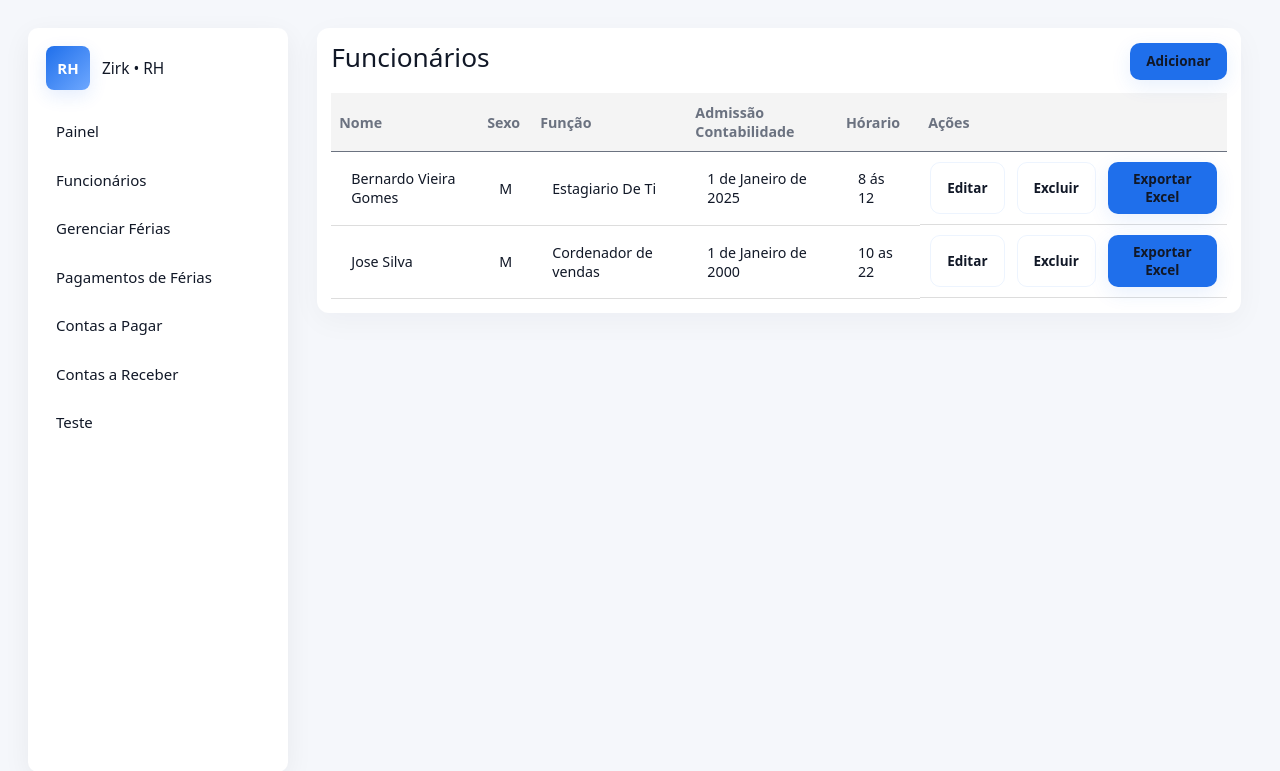
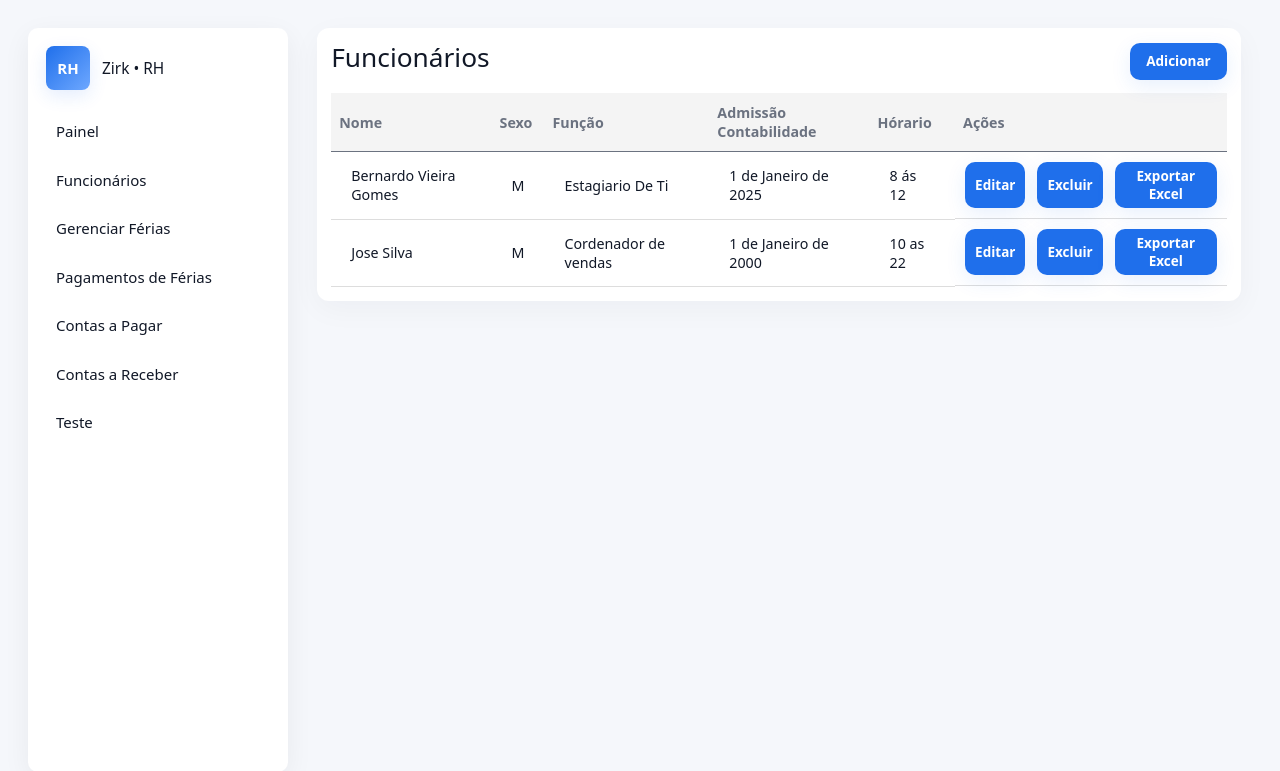
Before and after one commit to BernardoVieiraDev/ZirkMarcenariaERP, a Django app: page /funcionarios/ in a window 1280 px wide. Shown: the top 771 px of the page. Run offline with Django 5.2, Linux system fonts and the light colour scheme; data comes from the database, SQL or seed files in the repository; both versions use the stored data as it was after the commit.

Commit message:
Redesign css

```diff
--- a/manage.py
+++ b/manage.py
@@ -20,3 +20,6 @@ def main():
 
 if __name__ == "__main__":
     main()
+
+
+# Get-ChildItem -Recurse -Directory -Filter "__pycache__" | Remove-Item -Recurse -Force
--- a/static/core/ferias.css
+++ b/static/core/css/ferias.css
@@ -10,8 +10,11 @@
     input[type="search"]{width:100%; padding:12px 16px; border-radius:12px; border:1px solid #e6e9ef; background:white}
     .title{font-size:24px; font-weight:700; margin:6px 0 14px}
 
+
     .top-actions{display:flex; gap:12px; align-items:center}
+
     .btn{padding:10px 14px; border-radius:12px; border:0; cursor:pointer; box-shadow:var(--shadow); font-weight:600; color: white;}
+
     .btn-primary{background:linear-gradient(180deg,var(--primary),#0f66c3); color:white}
     .btn-ghost{background:transparent; border:1px solid #e6e9ef}
 
--- a/static/core/style.css
+++ b/static/core/css/style.css
@@ -30,15 +30,17 @@ html, body {
 }
 
 /* Links */
-a,
-a:link,
-a:visited,
-a:hover,
-a:active,
-a:focus {
+a:not(.btn),
+a:not(.btn):link,
+a:not(.btn):visited,
+a:not(.btn):hover,
+a:not(.btn):active,
+a:not(.btn):focus {
   text-decoration: none !important;
   color: inherit !important;
 }
+
+
 /* Botões */
 button {
   font: inherit; /* Herda a fonte do elemento pai */
@@ -171,6 +173,7 @@ button {
   width: 100%;
 }
 
+
 /* Botões */
 .btn {
   background: var(--primary); /* Cor de fundo do botão */
@@ -181,13 +184,34 @@ button {
   font-weight: 600;
   box-shadow: 0 8px 26px rgba(31, 111, 235, 0.12); /* Sombra suave */
   font-size: 0.9rem; /* Ajuste o tamanho da fonte dos botões */
-
-
   border-radius: var(--radius); /* Adicione bordas arredondadas consistentes */
   box-shadow: 0 6px 20px rgba(31, 111, 235, 0.1); /* Suaviza a sombra */
   transition: all 0.2s ease; /* Adiciona transição para efeito visual */
 
 }
+
+/* Botão específico com a classe .btn-accent */
+.btn-accent {
+  background: var(--primary); /* Cor de fundo do botão */
+  color: white;
+  border: 0;
+  padding: 8px 16px;
+  cursor: pointer; /* Cursor de pointer para indicar que é clicável */
+  font-weight: 600;
+  box-shadow: 0 8px 26px rgba(31, 111, 235, 0.12); /* Sombra suave */
+  font-size: 0.9rem; /* Ajuste o tamanho da fonte dos botões */
+  border-radius: var(--radius); /* Bordas arredondadas consistentes */
+  box-shadow: 0 6px 20px rgba(31, 111, 235, 0.1); /* Suaviza a sombra */
+  transition: all 0.2s ease; /* Adiciona transição para efeito visual */
+}
+
+/* Efeito de hover somente no botão com a classe .btn-accent */
+.btn-accent:hover {
+  background: #1a5dbd; /* Um tom mais escuro de #1f6feb */
+  color: #fff !important;
+}
+
+
 
 /* Botão "ghost" (transparente) */
 .btn.ghost {
@@ -374,15 +398,12 @@ tbody tr:hover {
 
 .row-actions a.btn {
     line-height: normal !important;
-    padding: 8px 16px !important;
+    padding: 5px 10px !important;
     display: inline-flex;
     align-items: center;
     justify-content: center;
     height: auto !important;
 }
-
-
-
 /* Botão "ghost" */
 .btn.ghost {
     background: transparent;
--- a/static/core/js/ferias.js
+++ b/static/core/js/ferias.js
@@ -1,3 +1,7 @@
+// Purpose of this file:
+// This script is connect with:
+//
+
     let employees = [
       {
         id:1, name:'Bernardo Vieira', periods:[{id:11, start:'2025-11-01',end:'2026-01-01', daysRight:30, taken:4}], uses:[{id:101,start:'2025-11-07',end:'2025-11-11',days:4,type:'Recesso',notes:'2 faltas descontadas'}]
--- a/templates/core/base.html
+++ b/templates/core/base.html
@@ -7,7 +7,7 @@
   <link rel="icon" href="{% static 'img/ZirkLogo.jpg' %}" type="image/jpeg">
   <link href="https://cdn.jsdelivr.net/npm/bootstrap@5.3.0/dist/css/bootstrap.min.css" rel="stylesheet">
   <script src="https://cdn.jsdelivr.net/npm/bootstrap@5.3.0/dist/js/bootstrap.bundle.min.js"></script>
-  <link rel="stylesheet" href="{% static 'core/style.css' %}">
+  <link rel="stylesheet" href="{% static 'core/css/style.css' %}">
 
 </head>
 <body>
--- a/templates/core/ferias/listar_funcionarios.html
+++ b/templates/core/ferias/listar_funcionarios.html
@@ -3,8 +3,8 @@
 {% block content %}
 <h2>Gerenciar Férias</h2>
 
-<a href="{% url 'ferias:registrar_periodo' %}" class="btn btn-primary mb-3">Registrar Período Aquisitivo</a>
-<a href="{% url 'ferias:registrar_ferias' %}" class="btn btn-success mb-3">Registrar Férias Gozadas</a>
+<a href="{% url 'ferias:registrar_periodo' %}" class="btn ">Registrar Período Aquisitivo</a>
+<a href="{% url 'ferias:registrar_ferias' %}" class="btn">Registrar Férias Gozadas</a>
 
 <table class="table table-striped">
     <thead>
--- a/templates/core/ferias/listar_pagamentos.html
+++ b/templates/core/ferias/listar_pagamentos.html
@@ -2,7 +2,8 @@
 {% block content %}
 <h2>Pagamentos de 1/3 de Férias</h2>
 
-<a href="{% url 'ferias:registrar_pagamento' %}" class="btn btn-primary mb-3">+ Novo Pagamento</a>
+<a href="{% url 'ferias:registrar_pagamento' %}" class="btn">+ Novo Pagamento</a>
+
 
 <table class="table table-striped">
     <thead>
--- a/templates/core/ferias/registrar_periodo.html
+++ b/templates/core/ferias/registrar_periodo.html
@@ -4,7 +4,7 @@
 <form method="post">
     {% csrf_token %}
     {{ form.as_p }}
-    <button type="submit" class="btn btn-success">{% if editar %}Salvar Alterações{% else %}Registrar{% endif %}</button>
+    <button type="submit" class="btn">{% if editar %}Salvar Alterações{% else %}Registrar{% endif %}</button>
     <a href="{% url 'ferias:listar_funcionarios' %}" class="btn btn-secondary">Cancelar</a>
 </form>
 {% endblock %}
--- a/templates/core/funcionarios/list.html
+++ b/templates/core/funcionarios/list.html
@@ -2,7 +2,7 @@
 {% block title %}Funcionários{% endblock %}
 {% block content %}
 <section class="panel">
-  <div class="panel-header"><h3>Funcionários</h3><div class="controls"><a class="btn" href="{% url 'funcionarios:criar_funcionario' %}">Adicionar</a></div></div>
+  <div class="panel-header"><h3>Funcionários</h3><div class="controls"><a class="btn btn-sm btn-accent" href="{% url 'funcionarios:criar_funcionario' %}">Adicionar</a></div></div>
   <table>
     <thead><tr><th>Nome</th><th>Sexo</th><th>Função</th><th>Admissão Contabilidade</th><th>Hórario</th><th>Ações</th></tr></thead>
     <tbody>
@@ -14,8 +14,8 @@
         <td>{{ f.dados_trabalhistas.data_admissao_contabilidade }}</td>
         <td>{{ f.dados_trabalhistas.horario_trabalho }}</td>
         <td class="row-actions">
-          <a class="btn ghost" href="{% url 'funcionarios:editar_funcionario' f.pk %}">Editar</a>
-          <a class="btn ghost" href="{% url 'funcionarios:deletar_funcionario' f.pk %}">Excluir</a>
+          <a class="btn btn-sm btn-accent" href="{% url 'funcionarios:editar_funcionario' f.pk %}">Editar</a>
+          <a class="btn btn-sm btn-danger" href="{% url 'funcionarios:deletar_funcionario' f.pk %}">Excluir</a>
           <a href="{% url 'funcionarios:gerar_excel_funcionario' f.id %}" class="btn btn-success btn-sm">Exportar Excel</a>
 
         </td>
```
Also changed, not shown: templates/core/ferias/teste.html (+6 -8 lines), db.sqlite3, 1 other file.
